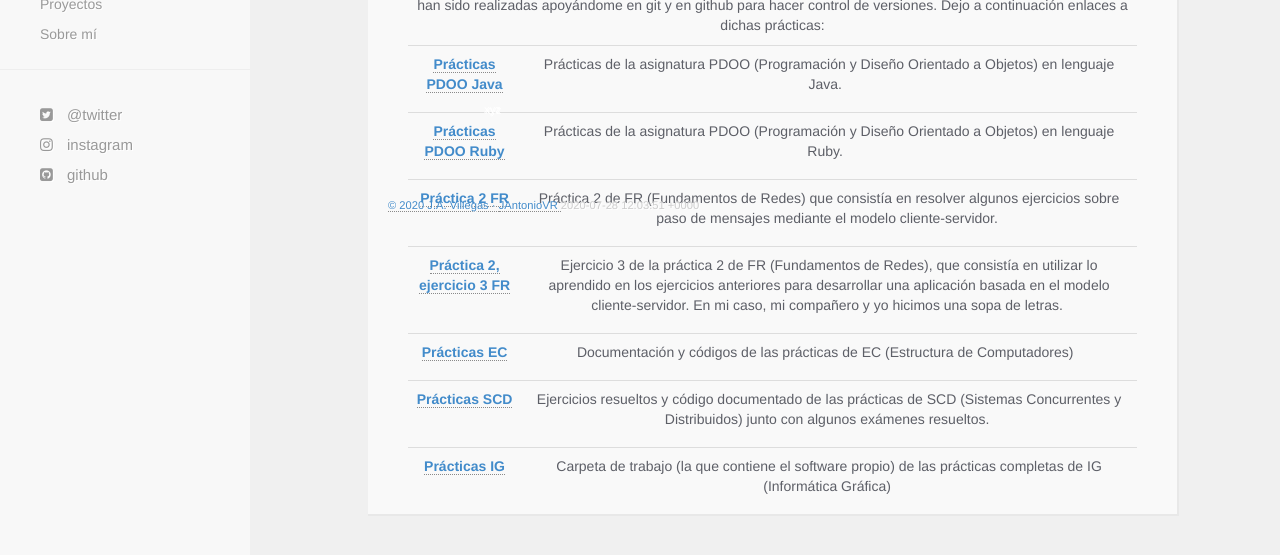
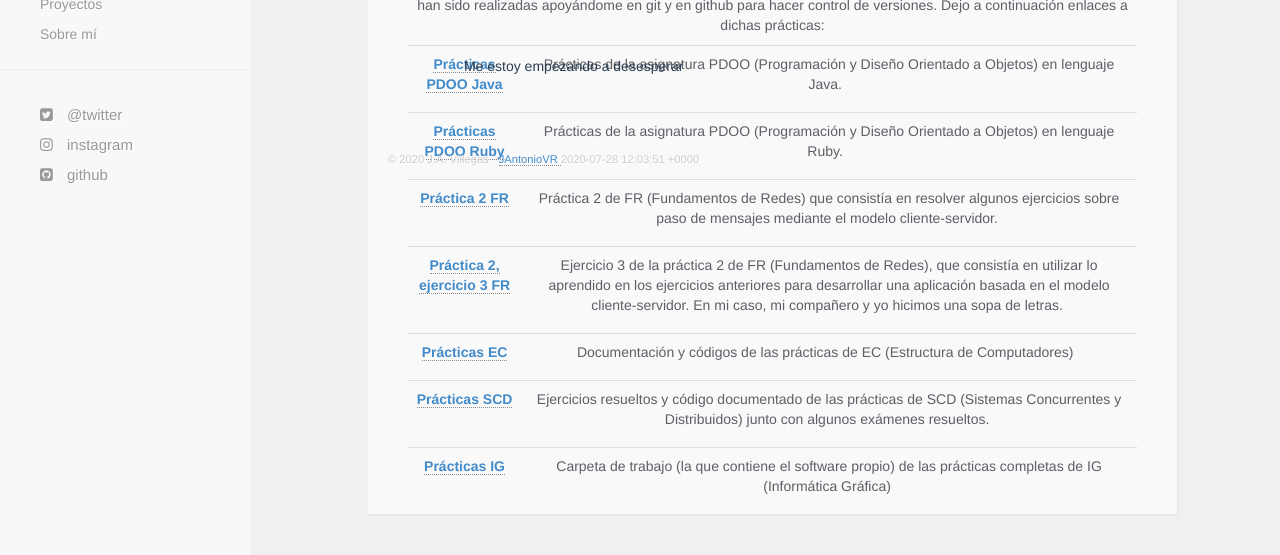
Before and after one commit to JAntonioVR/jantoniovr.github.io, a Jekyll site: the page built from projects.html, in a window 1280 px wide, cut to the strip 173-728 px from the top of the page. Built offline with Jekyll 4.4.1, drawn with Linux system fonts in a browser that asks for light colours; nearby versions of some CDN libraries.

Commit message:
Meto un container

```diff
--- a/projects.html
+++ b/projects.html
@@ -73,11 +73,9 @@
           </tr>
         </tbody>
       </table>
-      <a name="practicasDGIIM">
     </div>
   </div>
-  <div id="footer">
-    <div class="container">
-      <p class="text-muted credit" style="color:#fff">xyz</p>
-    </div>
+
+  <div class="container">
+    Me estoy empezando a desesperar
   </div>
```
Also changed, not shown: 2 other files.
